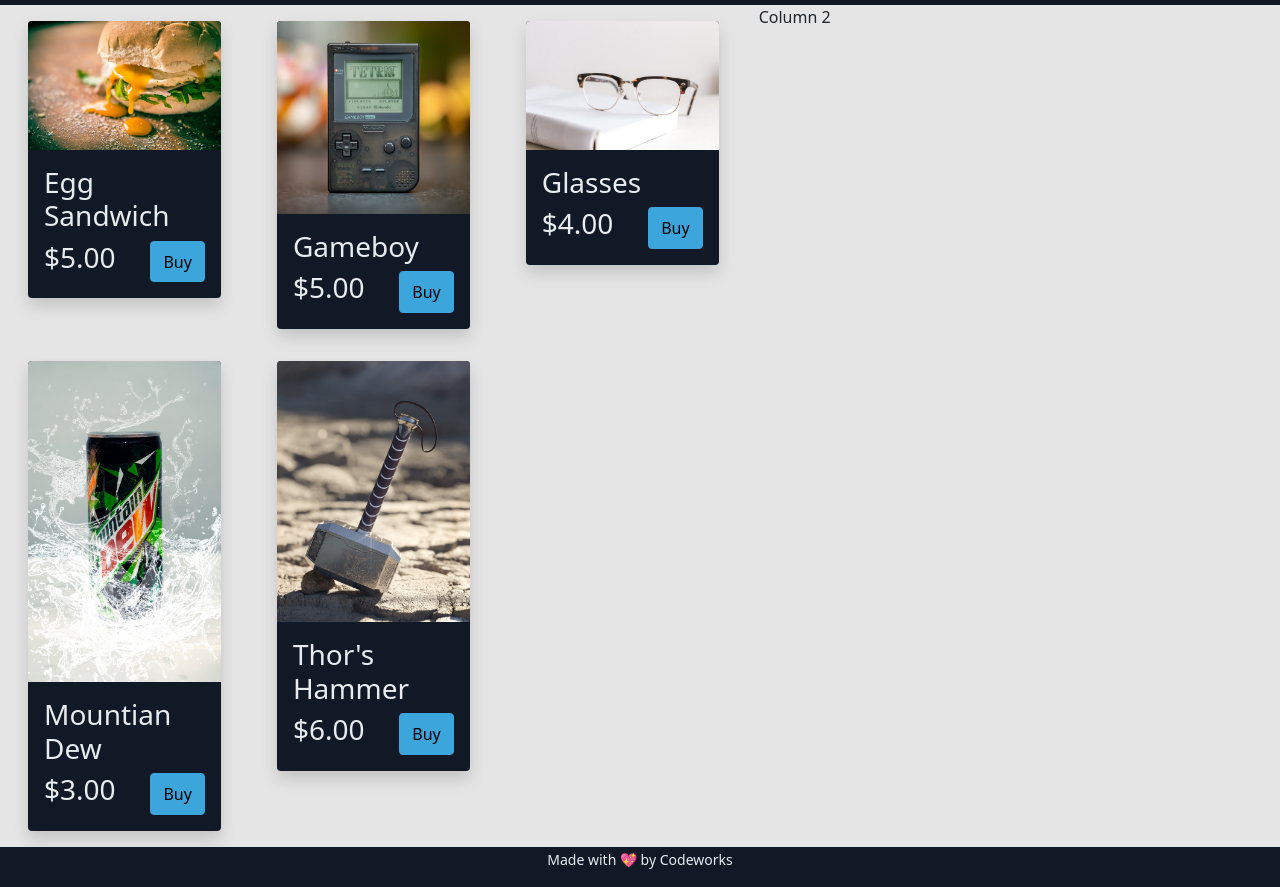
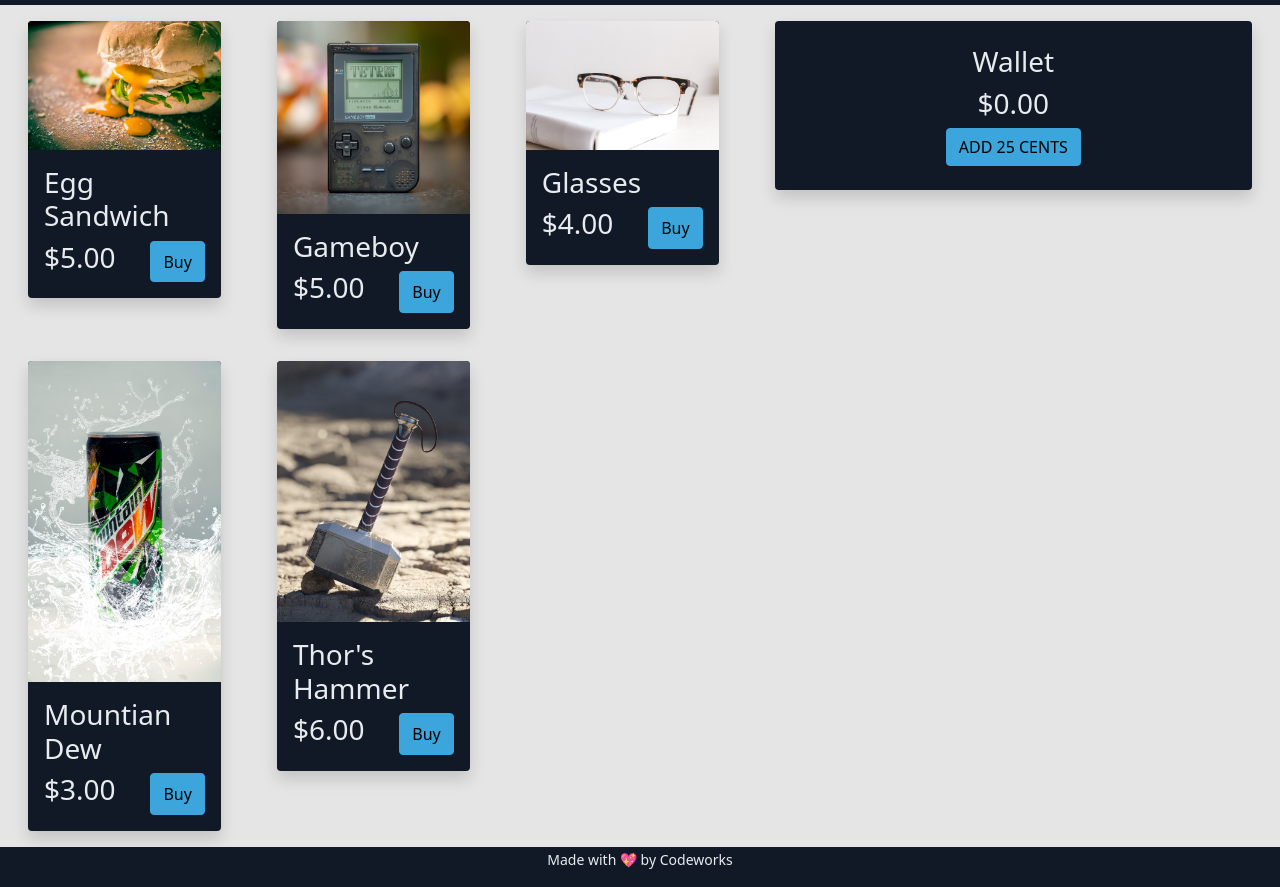
Before and after one commit to patrick-misner/vending-machine, a website with bundled scripts: page index.html in a window 1280 px wide. Shown: the part 51-938 px from the top of the page. Built offline with nearby package versions, Linux system fonts and the light colour scheme; a script that the page names is missing.

Commit message:
Wallet design

```diff
--- a/assets/style/style.css
+++ b/assets/style/style.css
@@ -2,3 +2,7 @@
 .snack-img {
   height: 250px;
 }
+
+.wallet {
+  /* height: 75vh; */
+}
--- a/index.html
+++ b/index.html
@@ -53,8 +53,17 @@
           </div>
           <div id="app"></div>
         </div>
+
         <div class="col-5">
-          Column 2
+          <div class="row">
+            <div class="col-12">
+              <div class="m-3 p-4 bg-dark text-light text-center wallet shadow rounded">
+                <h3>Wallet</h3>
+                <h3 id="wallet">$0.00</h3>
+                <button type="button" class="btn btn-primary">ADD 25 CENTS</button>
+              </div>
+            </div>
+          </div>
         </div>
       </div>
     </div>
```
